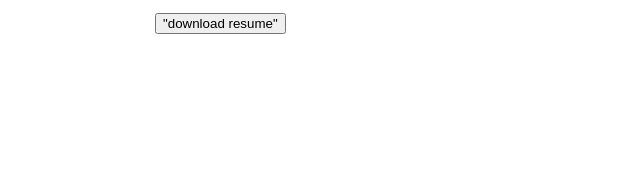
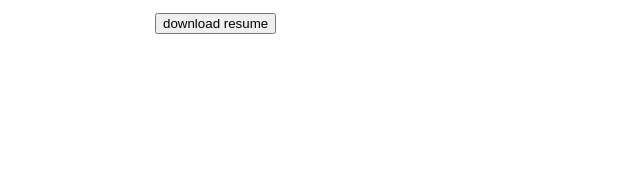
Before and after one commit to cryptiknemesis/HW-19, a plain HTML site: page index.html in a window 1280 px wide. Shown: the part 448-631 px from the top of the page, 235-875 px from the left. Drawn offline with nearby package versions, Linux system fonts and the light colour scheme; files that its build step writes are made by us from their sources.

Commit message:
homework 19

```diff
--- a/index.html
+++ b/index.html
@@ -31,7 +31,7 @@
 
                 Her specialty is discovering what users truly want and need through user research, especially if the user’s problems stem from structural issues and could be resolved with a more intuitive path for the user to take. Evelyn’s skills include, but aren’t limited to, using Figma, thinking outside-the-box, analyzing, and effectively interviewing potential users.
             </p>
-            <button id="al" resumeButton>"download resume"</button>
+            <button id="al" resumeButton>download resume</button>
         </div>
     </section>
 
```
